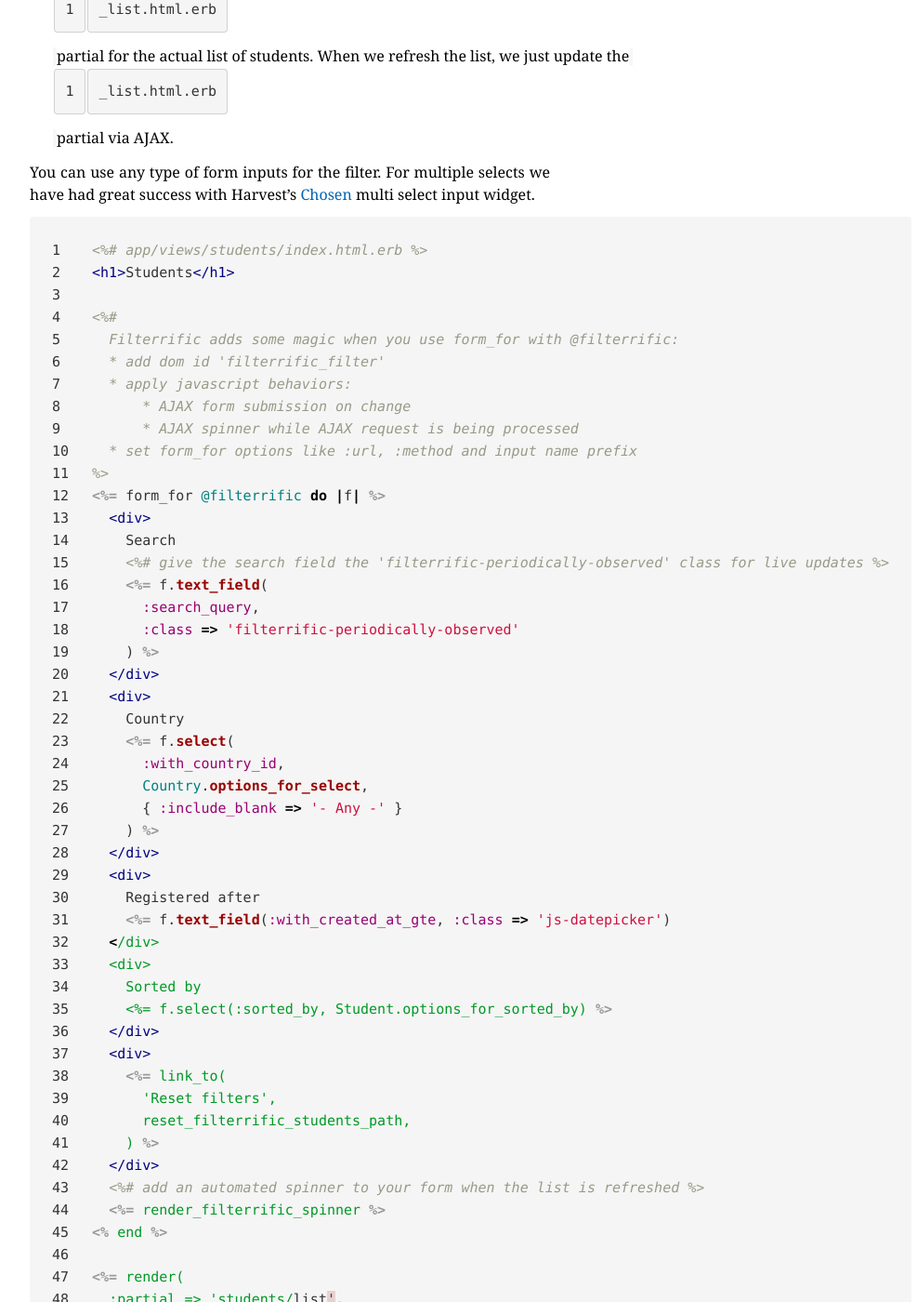
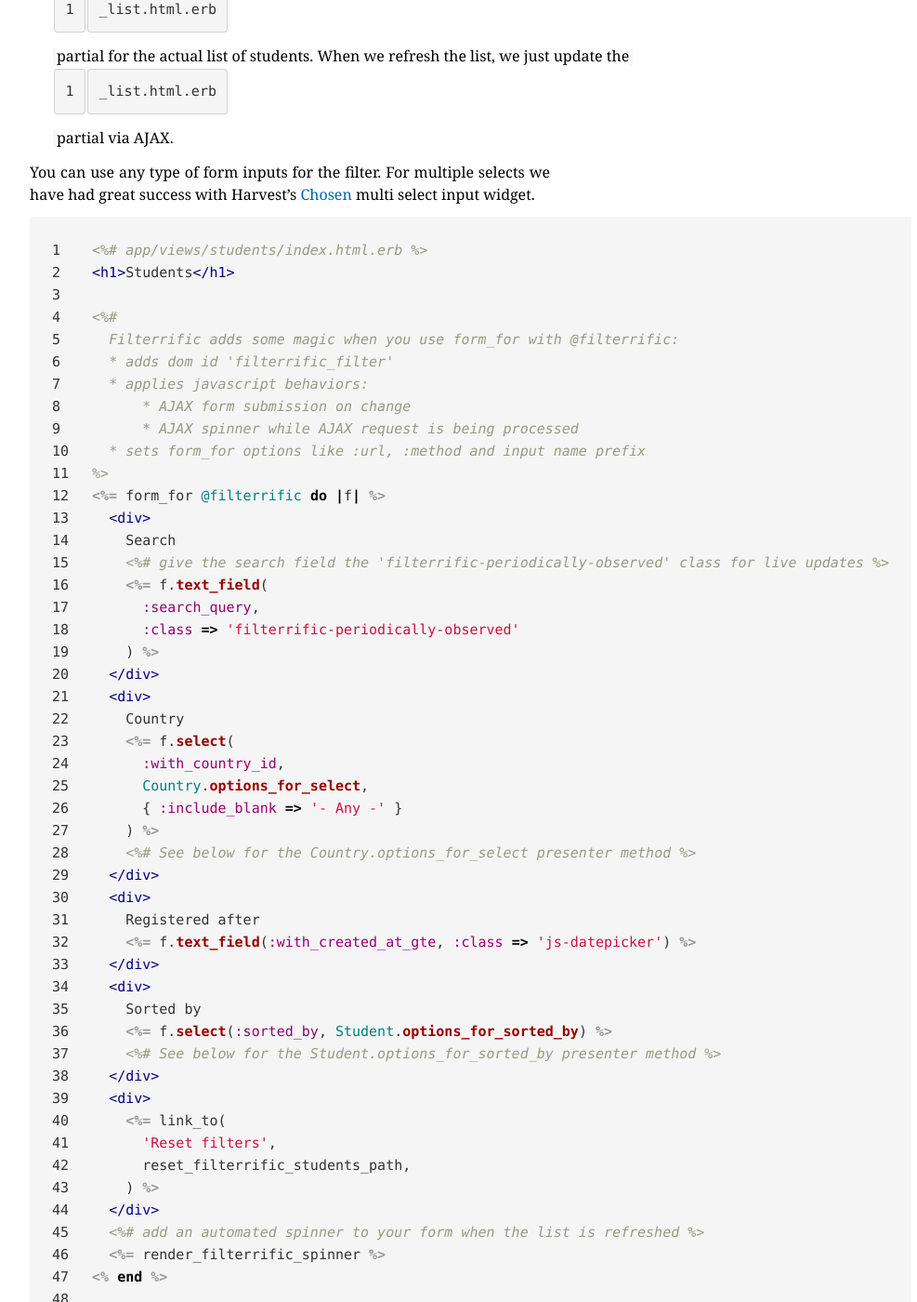
Before and after one commit to jhund/filterrific, a Jekyll site: the page built from pages/action_view_api.md, in a window 1280 px wide and 1400 px high, scrolled down 614 px. Shown: the whole window at 93% size, without its empty margins (123-1110 px from the left). Built offline with Jekyll 4.4.1, drawn with Linux system fonts in a browser that asks for light colours; Markdown is read by kramdown in place of the engine named in the settings; some of the changed text lies outside the part shown.

Commit message:
Copy edits and updated class diagram for demo app.

````diff
--- a/_includes/project_navigation.html
+++ b/_includes/project_navigation.html
@@ -1,6 +1,6 @@
 <div class="marginalia_right">
   <ul class="unstyled well">
-    <li><a href="/">Filterrific</a></li>
+    <li><a href="/">Start page</a></li>
     <li><a href="/pages/example_application.html">Example application</a></li>
     <li><a href="/pages/active_record_model_api.html">Model API</a></li>
     <li><a href="/pages/action_controller_api.html">Controller API</a></li>
--- a/pages/action_view_api.md
+++ b/pages/action_view_api.md
@@ -39,11 +39,11 @@ we have had great success with Harvest's
 
 <%#
   Filterrific adds some magic when you use form_for with @filterrific:
-  * add dom id 'filterrific_filter'
-  * apply javascript behaviors:
+  * adds dom id 'filterrific_filter'
+  * applies javascript behaviors:
       * AJAX form submission on change
       * AJAX spinner while AJAX request is being processed
-  * set form_for options like :url, :method and input name prefix
+  * sets form_for options like :url, :method and input name prefix
 %>
 <%= form_for @filterrific do |f| %>
   <div>
@@ -61,14 +61,16 @@ we have had great success with Harvest's
       Country.options_for_select,
       { :include_blank => '- Any -' }
     ) %>
+    <%# See below for the Country.options_for_select presenter method %>
   </div>
   <div>
     Registered after
-    <%= f.text_field(:with_created_at_gte, :class => 'js-datepicker')
+    <%= f.text_field(:with_created_at_gte, :class => 'js-datepicker') %>
   </div>
   <div>
     Sorted by
     <%= f.select(:sorted_by, Student.options_for_sorted_by) %>
+    <%# See below for the Student.options_for_sorted_by presenter method %>
   </div>
   <div>
     <%= link_to(
@@ -142,6 +144,27 @@ application.js file to get the form observers and the spinner:
 //= require filterrific-jquery
 ```
 
+### Select options presenter methods
+
+We create the following presenter methods on Student and Country to provide
+select options for the filter view:
+
+```ruby
+# app/models/student.rb
+def self.options_for_sorted_by
+  [
+    ['Name (a-z)', 'name_asc'],
+    ['Registration date (newest first)', 'created_at_desc'],
+    ['Registration date (oldest first)', 'created_at_asc'],
+    ['Country (a-z)', 'country_name_asc']
+  ]
+end
+
+# app/models/country.rb
+def self.options_for_select
+  order('LOWER(name)').map { |e| [e.name, e.id] }
+end
+```
 <div class="pull-right">
   <a href="/pages/active_record_scope_patterns.html" class='btn btn-success'>Learn about scope patterns &rarr;</a>
 </div>
````
Also changed, not shown: pages/action_controller_api.md (+1 -1 lines), pages/example_application.md (+1 -1 lines), images/example_application_class_structure.png, 1 other file.
